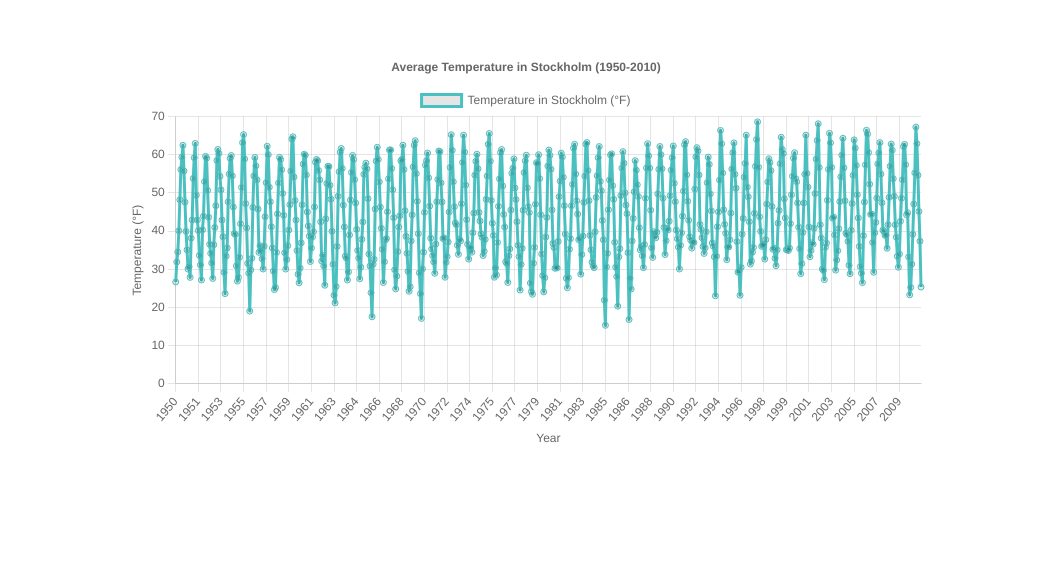
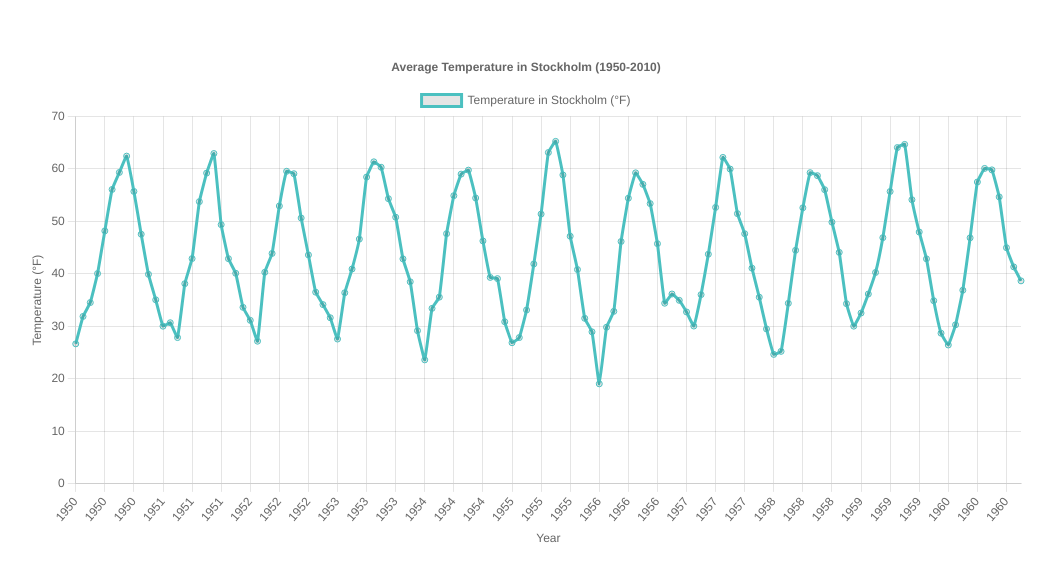
Before and after one commit to JohnForslundGebka/JANDMCHART, a website with bundled scripts: page index.html in a window 1280 px wide. Shown: the whole page, without its empty margins (114-1169 px from the left). Built offline with nearby package versions, Linux system fonts and the light colour scheme.

Commit message:
change size of chart

```diff
--- a/index.html
+++ b/index.html
@@ -11,7 +11,7 @@
 </head>
 
 <body>
-    <div class="chart-container">
+    <div class="chart-container" style="position: relative; height:40vh; width:180vw" >
         <canvas id="weatherChart"></canvas>
     </div>
 
--- a/script.js
+++ b/script.js
@@ -3,7 +3,7 @@ import { getFilteredWeatherData } from './dataReader.js';
 document.addEventListener('DOMContentLoaded', async () => {
     try {
         // Get filtered weather data for Stockholm between 1950 and 2010
-        const filteredData = await getFilteredWeatherData("Stockholm", 1950, 2010);
+        const filteredData = await getFilteredWeatherData("Stockholm", 1950, 1960);
 
         // Extract years and temperatures from the filtered data
         const years = filteredData.map(row => row.year);
@@ -11,6 +11,9 @@ document.addEventListener('DOMContentLoaded', async () => {
 
         // Get the canvas context from the HTML
         const ctx = document.getElementById('weatherChart').getContext('2d');
+
+        ctx.canvas.parentNode.style.height = '800px';
+        ctx.canvas.parentNode.style.width = '1000px';
 
         // Create the chart using Chart.js
         new Chart(ctx, {
@@ -35,6 +38,8 @@ document.addEventListener('DOMContentLoaded', async () => {
                 },
                 scales: {
                     y: {
+                        suggestedMin: 50,
+                        suggestedMax: 70,
                         beginAtZero: true,
                         title: {
                             display: true,
@@ -42,6 +47,8 @@ document.addEventListener('DOMContentLoaded', async () => {
                         }
                     },
                     x: {
+                        suggestedMin: 1950,
+                        suggestedMax: 1960,
                         title: {
                             display: true,
                             text: 'Year'
--- a/styles.css
+++ b/styles.css
@@ -1,5 +1,9 @@
 .chart-container {
-    width: 800px;
+    width: 2000px;
     height: 400px;
     margin: 50px auto;
 }
+
+.weatherChart {
+    width: 2000px;
+}
```
